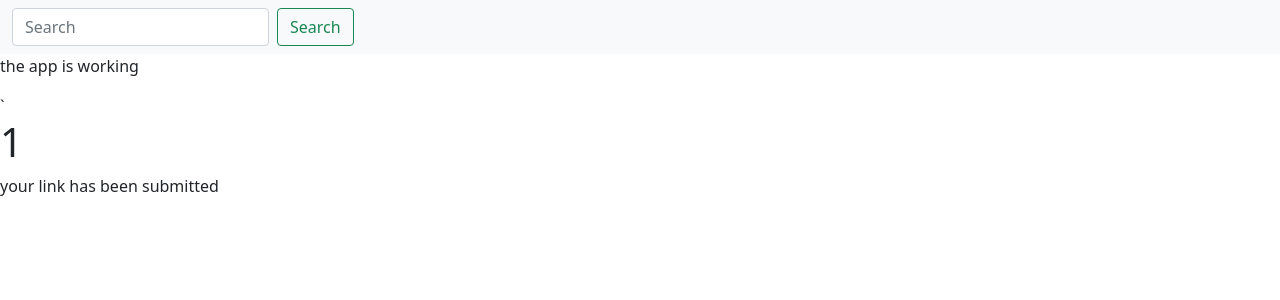
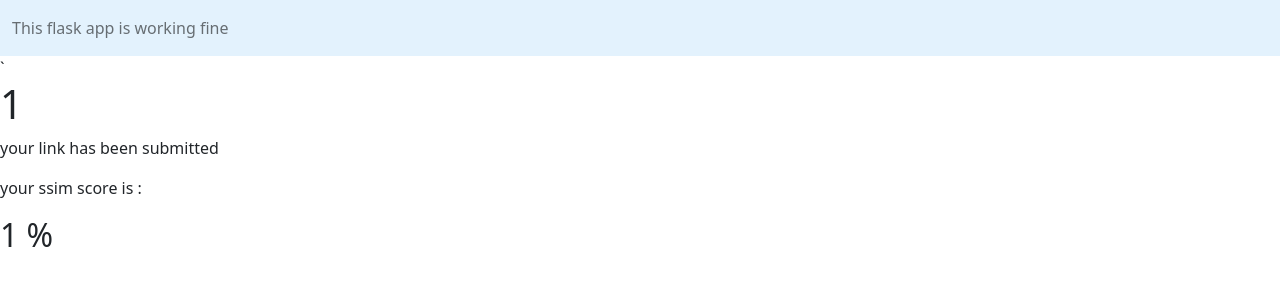
Before and after one commit to shivam-kumar88/fake_img_detector, a Flask app: page /1 in a window 1280 px wide. Shown: the top 300 px of the page. Run offline with Flask 2, Linux system fonts and the light colour scheme.

Commit message:
backend done ssim score showing up in final page

```diff
--- a/app.py
+++ b/app.py
@@ -13,10 +13,11 @@ from io import BytesIO
 
 app = Flask(__name__)
 
+ssim = 1
 
 @app.route("/")
 def home():
-    return render_template("index.html")
+    return render_template("home.html")
 
 
 @app.route("/upload", methods=["POST", "GET"])
@@ -30,8 +31,8 @@ def upload():
         print("linkof picture 2: ", link2)
 
             #requesting the link on web for content
-        ige1 = requests.get('https://images.unsplash.com/photo-1631465416799-02880b27977e?ixid=MnwxMjA3fDB8MHxwaG90by1wYWdlfHx8fGVufDB8fHx8&ixlib=rb-1.2.1&auto=format&fit=crop&w=334&q=80')
-        ige2 = requests.get('https://images.unsplash.com/photo-1631465416799-02880b27977e?ixid=MnwxMjA3fDB8MHxwaG90by1wYWdlfHx8fGVufDB8fHx8&ixlib=rb-1.2.1&auto=format&fit=crop&w=334&q=80')
+        ige1 = requests.get(link1)
+        ige2 = requests.get(link2)
 
             #getting the content of the page
         ig1 = Image.open(BytesIO(ige1.content))
@@ -47,16 +48,39 @@ def upload():
         print(ig1_size)
         print(ig1_size)
 
+        ig1_resize = ig1.resize((250,150))
+        ig2_resize = ig2.resize((250,150))
+
+        ig1_resize.save(r"D:\flask projects\fake_image_detector\resorse_image\images\img1_resized.png")
+        ig2_resize.save(r"D:\flask projects\fake_image_detector\resorse_image\images\img2_resized.png")
+
+        image_1 = cv2.imread(r"D:\flask projects\fake_image_detector\resorse_image\images\img1_resized.png")
+        image_2 = cv2.imread(r"D:\flask projects\fake_image_detector\resorse_image\images\img2_resized.png")
+
+        image_1_gray = cv2.cvtColor(image_1, cv2.COLOR_BGR2GRAY)
+        image_2_gray = cv2.cvtColor(image_2, cv2.COLOR_BGR2GRAY)
+
+        print("image-1 = ", image_1_gray)
+        print("image-2 - ", image_2_gray)
+
+        (score, diff) = structural_similarity(image_1_gray, image_2_gray, full=True)
+        ssim_per = score*100
+        print(ssim_per)
+        global ssim
+        ssim= ssim_per
+
         return redirect(url_for("Link", Lk = Name))
     else:
         return render_template("upload.html")
+
 
 @app.route("/<Lk>")
 def Link(Lk):
     #return f"<h1>{Lk}</h1>"
     return render_template(
         "up_suc.html",
-        Lk = Lk,)
+        Lk = Lk,
+        ssim_s = ssim)
 
 
 
--- a/templates/index.html
+++ b/templates/index.html
@@ -10,16 +10,13 @@
     {% endblock head %}
 </head>
 <body>
-    <nav class="navbar navbar-light bg-light">
-    <div class="container-fluid">
-        <form class="d-flex">
-        <input class="form-control me-2" type="search" placeholder="Search" aria-label="Search">
-        <button class="btn btn-outline-success" type="submit">Search</button>
-        </form>
-    </div>
-    </nav>
-
-    <p> the app is working</p>
+    <nav class="navbar navbar-light" style="background-color: #e3f2fd;">
+  <div class="container-fluid">
+    <span class="navbar-text">
+      This flask app is working fine
+    </span>
+  </div>
+</nav>
 
 
     <script src="https://cdn.jsdelivr.net/npm/@popperjs/core@2.9.3/dist/umd/popper.min.js" integrity="sha384-eMNCOe7tC1doHpGoWe/6oMVemdAVTMs2xqW4mwXrXsW0L84Iytr2wi5v2QjrP/xp" crossorigin="anonymous"></script>
--- a/templates/up_suc.html
+++ b/templates/up_suc.html
@@ -6,5 +6,8 @@
 
 {% block content %}
 `   <h1>{{Lk}}</h1>
-<p>your link has been submitted</p>
+    <p>your link has been submitted</p>
+    <p>your ssim score is :</p>
+    <h2>{{ssim_s}} %</h2>
+
 {%endblock content%}
```
Also changed, not shown: templates/home.html (added, +11 -0 lines), resorse_image/images/img1_resized.png (added), resorse_image/images/img2_resized.png (added), resorse_image/test_img1.png, resorse_image/test_img2.png.
